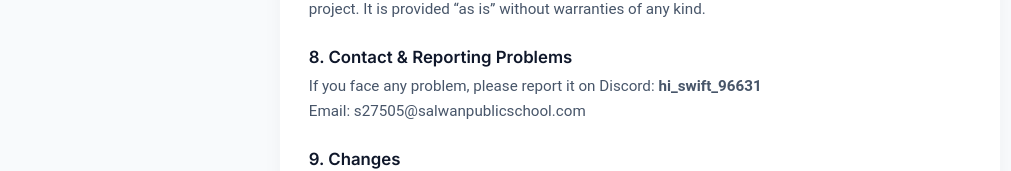
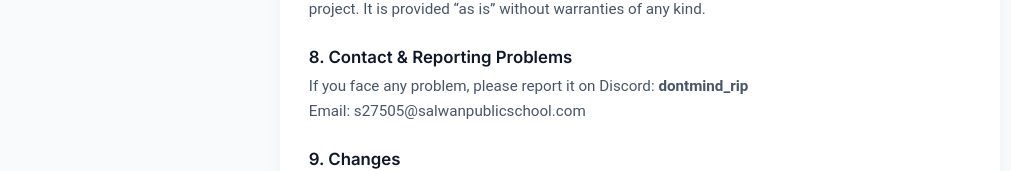
Before and after one commit to Aarav-InnovateDevRev/Eqonomy, a Next.js app: page /terms in a window 1280 px wide. Shown: the part 965-1136 px from the top of the page, without its empty margins (0-1011 px from the left). Built offline with nearby package versions, Linux system fonts and the light colour scheme.

Commit message:
Discord Id update

```diff
--- a/src/app/dashboard/page.tsx
+++ b/src/app/dashboard/page.tsx
@@ -449,7 +449,7 @@ export default function DashboardPage() {
       </main>
 
       <p className={styles.disclaimer}>
-  I am a student of Class 9. Any problems should please be reported to my Discord: hi_swift_96631.
+  I am a student of Class 9. Any problems should please be reported to my Discord: dontmind_rip.
   <br />
   By using Eqonomy you agree to our{" "}
   <Link href="/terms" className={styles.termsLink}>
--- a/src/app/terms/page.tsx
+++ b/src/app/terms/page.tsx
@@ -82,7 +82,7 @@ export default function TermsPage() {
           <h2 className={styles.sectionTitle}>8. Contact & Reporting Problems</h2>
           <p className={styles.sectionText}>
             If you face any problem, please report it on Discord:{" "}
-            <strong>hi_swift_96631</strong>
+            <strong>dontmind_rip</strong>
           </p>
           <p className={styles.sectionText}>
             Email: s27505@salwanpublicschool.com
```
